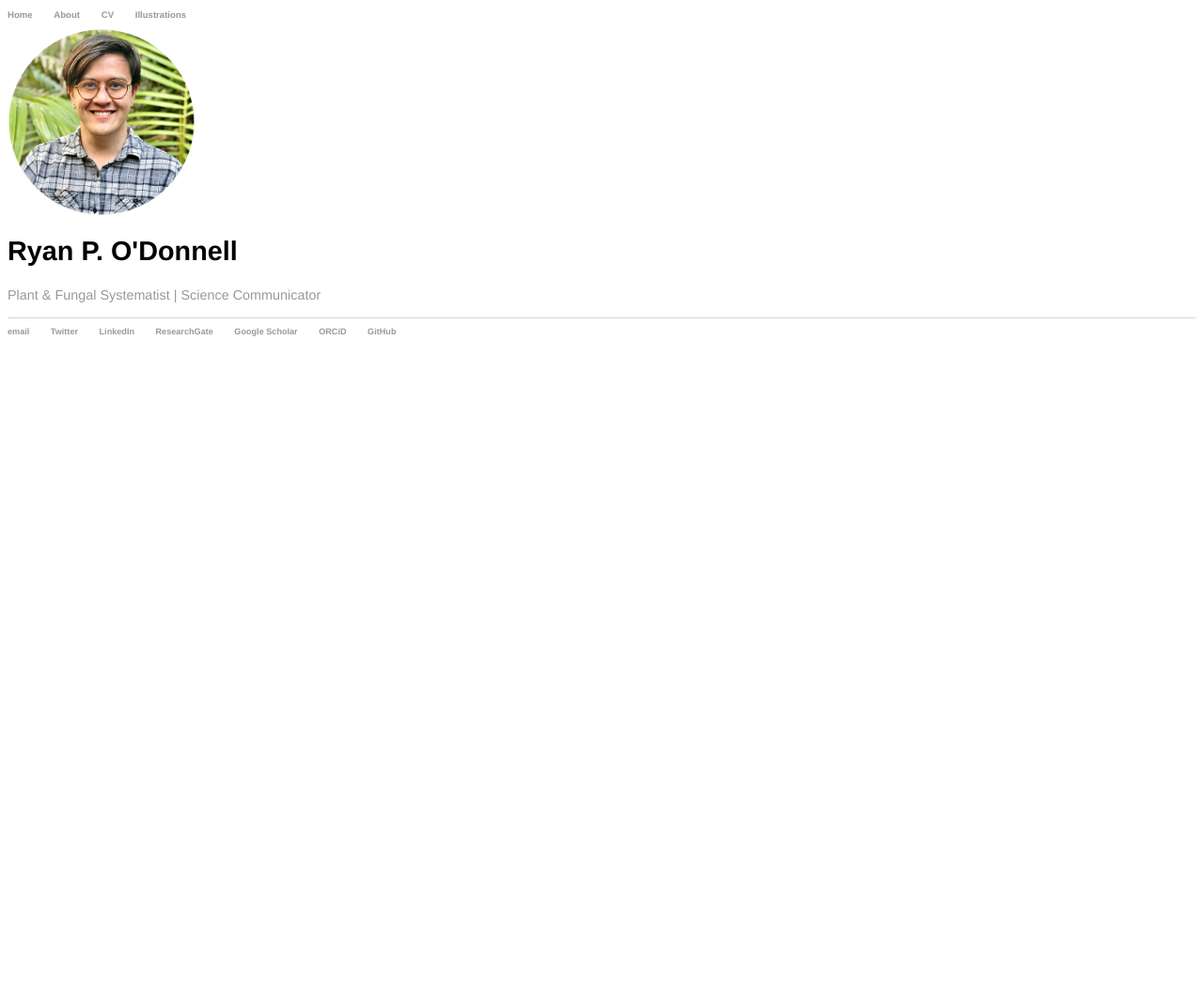
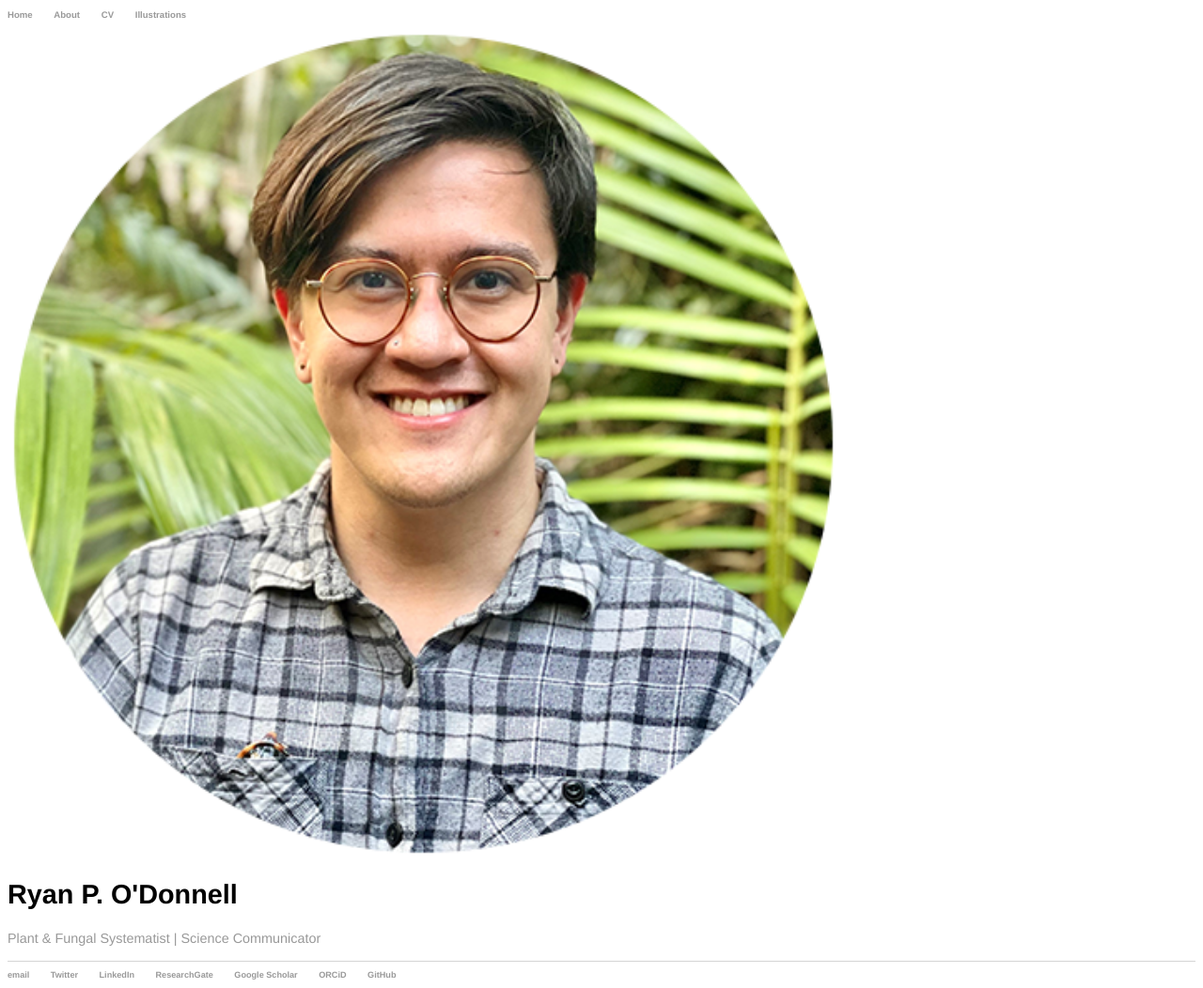
Before and after one commit to rpodonnell/rpodonnell.github.io, a Jekyll site: the page built from index.html, in a window 1280 px wide. Shown: the whole page at 94% size. Built offline with Jekyll 4.4.1, drawn with Linux system fonts in a browser that asks for light colours; before the commit the page ends 900 px from its top, so only the background shows below that.

Commit message:
Update main2.css

```diff
--- a/css/main2.css
+++ b/css/main2.css
@@ -45,7 +45,7 @@ ul.posts li {
     list-style: none;
 }
 
-myimg {
+img {
   height: auto;
      width: 70%;
 }
```
